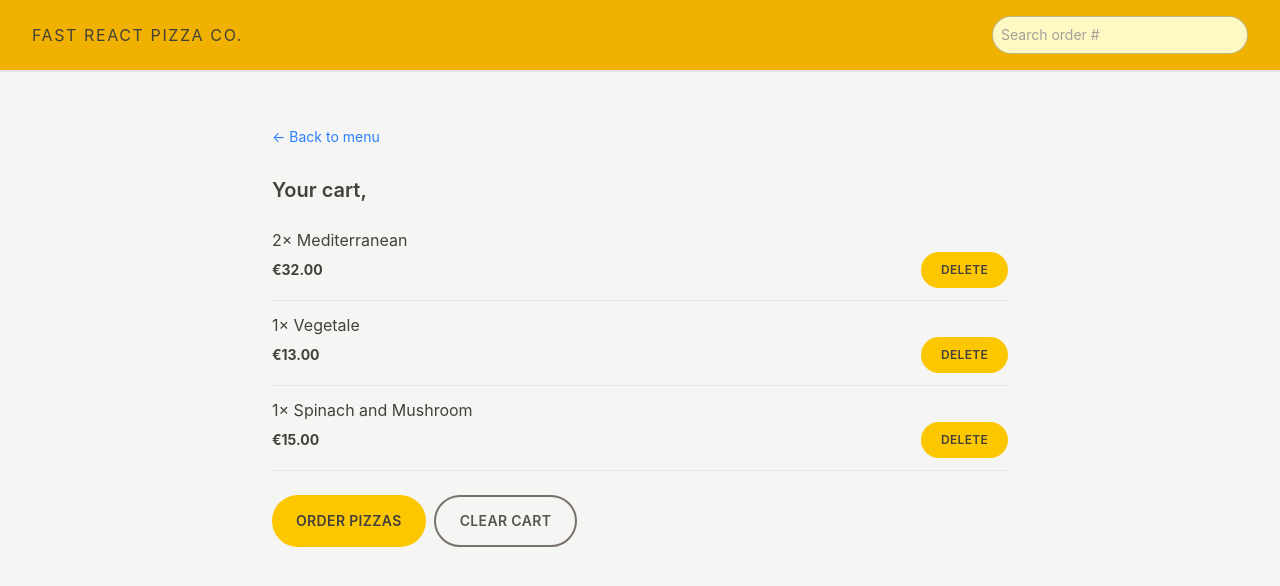
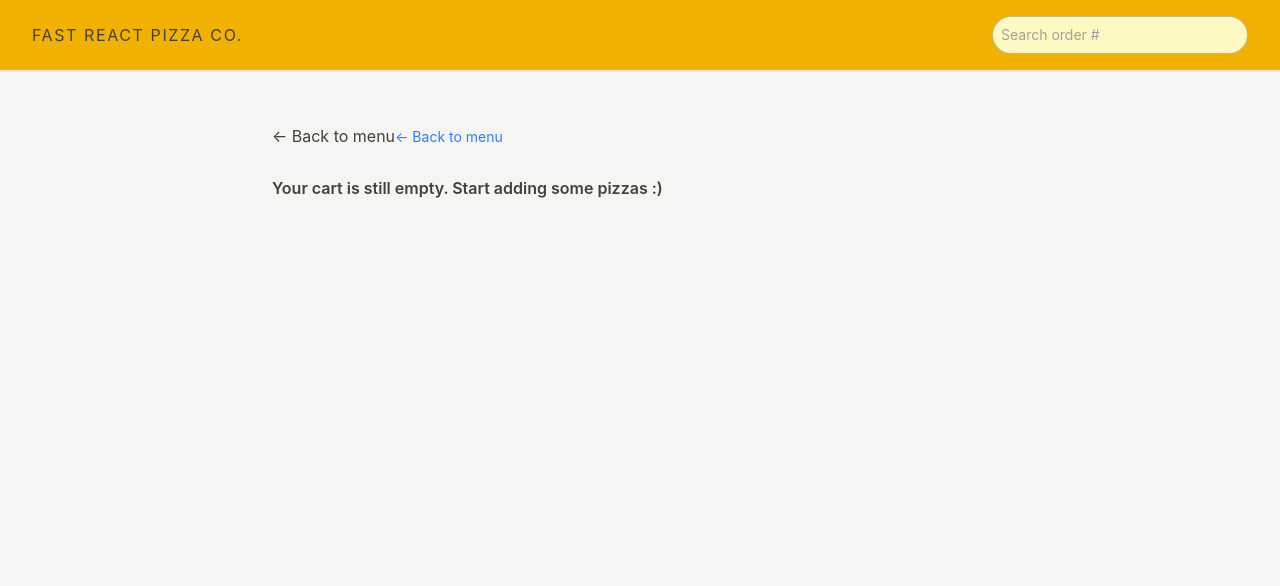
Before and after one commit to GlocalGeeks/Fast-React-Pizza-App, a React (Vite) app: page /cart in a window 1280 px wide. Shown: the top 586 px of the page. Built offline with nearby package versions, Linux system fonts and the light colour scheme.

Commit message:
Delete item from cart

```diff
--- a/src/features/cart/Cart.jsx
+++ b/src/features/cart/Cart.jsx
@@ -2,35 +2,19 @@
 import LinkButton from '../../ui/LinkButton';
 import Button from '../../ui/Button';
 import CartItem from './CartItem';
-import { useSelector } from 'react-redux';
+import { useDispatch, useSelector } from 'react-redux';
+import { clearcart, getCart } from './cartSlice';
+import EmptyCart from './EmptyCart';
 
-const fakeCart = [
-  {
-    pizzaId: 12,
-    name: 'Mediterranean',
-    quantity: 2,
-    unitPrice: 16,
-    totalPrice: 32,
-  },
-  {
-    pizzaId: 6,
-    name: 'Vegetale',
-    quantity: 1,
-    unitPrice: 13,
-    totalPrice: 13,
-  },
-  {
-    pizzaId: 11,
-    name: 'Spinach and Mushroom',
-    quantity: 1,
-    unitPrice: 15,
-    totalPrice: 15,
-  },
-];
+
 
 const Cart = ()=> {
-  const cart = fakeCart;
+
+  const cart = useSelector(getCart)
   const username = useSelector(state => state.user.username)
+  const dispatch = useDispatch()
+
+  if(!cart.length) return <EmptyCart />;
 
   return (
     <div className='py-3 px-4'>
@@ -39,11 +23,11 @@
       <h2 className='mt-7 text-xl font-semibold'>Your cart, {username}</h2>
 
       <ul className='divide-y divide-stone-200 border-b border-stone-200 mt-3  '>
-        {cart.map(item=> <CartItem item={item} key={item.key} CartItem/>)}
+        {cart.map(item=> <CartItem item={item} key={item.id} CartItem/>)}
       </ul>
       <div className='mt-6 space-x-2'>
         <Button type="primary" to="/order/new">Order pizzas</Button>
-        <Button type="secondar">Clear cart</Button>
+        <Button type="secondar" onClick={()=> dispatch(clearcart())}>Clear cart</Button>
       </div>
     </div>
   );
--- a/src/features/cart/CartItem.jsx
+++ b/src/features/cart/CartItem.jsx
@@ -1,5 +1,6 @@
 import Button from "../../ui/Button";
 import { formatCurrency } from "../../utils/helpers";
+import DeleteItem from "./DeleteItem";
 
 function CartItem({ item }) {
   const { pizzaId, name, quantity, totalPrice } = item;
@@ -11,7 +12,7 @@
       </p>
       <div className="flex justify-between items-center sm:gap-6">
         <p className="text-sm font-bold">{formatCurrency(totalPrice)}</p>
-        <Button type="small">Delete</Button>
+        <DeleteItem pizzaId={pizzaId}/>
       </div>
     </li>
   );
--- /dev/null
+++ b/src/features/cart/DeleteItem.jsx
@@ -0,0 +1,14 @@
+import React from 'react'
+import Button from '../../ui/Button'
+import { useDispatch } from 'react-redux'
+import { deleteItem } from './cartSlice'
+
+const DeleteItem = ({pizzaId}) => {
+    const dispatch = useDispatch()
+
+  return (
+    <Button type="small" onClick={()=> dispatch(deleteItem(pizzaId))}>Delete</Button>
+  )
+}
+
+export default DeleteItem
--- a/src/features/cart/EmptyCart.jsx
+++ b/src/features/cart/EmptyCart.jsx
@@ -1,11 +1,13 @@
 import { Link } from 'react-router-dom';
+import LinkButton from '../../ui/LinkButton';
 
-function EmptyCart() {
+const EmptyCart = ()=> {
   return (
-    <div>
+    <div className='py-3 px-4'>
       <Link to="/menu">&larr; Back to menu</Link>
+      <LinkButton to="/menu">&larr; Back to menu</LinkButton>
 
-      <p>Your cart is still empty. Start adding some pizzas :)</p>
+      <p className='mt-7 font-semibold'> Your cart is still empty. Start adding some pizzas :)</p>
     </div>
   );
 }
--- a/src/features/cart/cartSlice.js
+++ b/src/features/cart/cartSlice.js
@@ -7,7 +7,7 @@
 };
 
 const cartSlice = createSlice({
-  name: 'card',
+  name: 'cart',
   initialState,
   reducers: {
     addItem(state, action) {
@@ -43,3 +43,7 @@
 
 export const getTotalCartPrice = (state) =>
     state.cart.cart.reduce((sum, item) => sum + item.totalPrice, 0);
+
+export const getCurrentQuantityById = id => state => state.cart.cart.find(item => item.pizzaId === id) ?. quantity ?? 0;
+
+export const getCart = (state) => state.cart.cart;
--- a/src/features/menu/MenuItem.jsx
+++ b/src/features/menu/MenuItem.jsx
@@ -1,19 +1,26 @@
-import { useDispatch } from 'react-redux';
+import { useDispatch, useSelector } from 'react-redux';
 import Button from '../../ui/Button';
 import { formatCurrency } from '../../utils/helpers';
-import { addItem } from '../cart/cartSlice';
+import { addItem, getCurrentQuantityById } from '../cart/cartSlice';
+import DeleteItem from '../cart/DeleteItem';
 
 function MenuItem({ pizza }) {
   const { id, name, unitPrice, ingredients, soldOut, imageUrl } = pizza;
   const dispatch = useDispatch();
+  const currentQuanity = useSelector(getCurrentQuantityById(id));
+  const isInCart = currentQuanity > 0;
+  console.log(currentQuanity);
 
   function handleAddToCart() {
     const newItem = {
-      pizzaId: id, name, quantity: 1, unitPrice, totalPrice: unitPrice * 1
-    }
+      pizzaId: id,
+      name,
+      quantity: 1,
+      unitPrice,
+      totalPrice: unitPrice * 1,
+    };
 
-    dispatch(addItem(newItem))
-
+    dispatch(addItem(newItem));
   }
   return (
     <li className="flex gap-4 py-2">
@@ -22,9 +29,11 @@
         alt={name}
         className={`h-24 ${soldOut ? 'opacity-70 grayscale' : ''}`}
       />
-      <div className="flex flex-col grow pt-0.5">
+      <div className="flex grow flex-col pt-0.5">
         <p className="font-medium">{name}</p>
-        <p className='text-sm italic text-stone-500 capitalize'>{ingredients.join(', ')}</p>
+        <p className="text-sm text-stone-500 capitalize italic">
+          {ingredients.join(', ')}
+        </p>
         <div className="mt-auto flex items-center justify-between">
           {!soldOut ? (
             <p className="text-sm">{formatCurrency(unitPrice)}</p>
@@ -33,9 +42,12 @@
               Sold out
             </p>
           )}
-
-         {!soldOut &&  <Button type="small" onClick={handleAddToCart}>Add to cart</Button>}
-
+          {isInCart && <DeleteItem pizzaId={id} />}
+          {!soldOut && !isInCart && (
+            <Button type="small" onClick={handleAddToCart}>
+              Add to cart
+            </Button>
+          )}
         </div>
       </div>
     </li>
```
